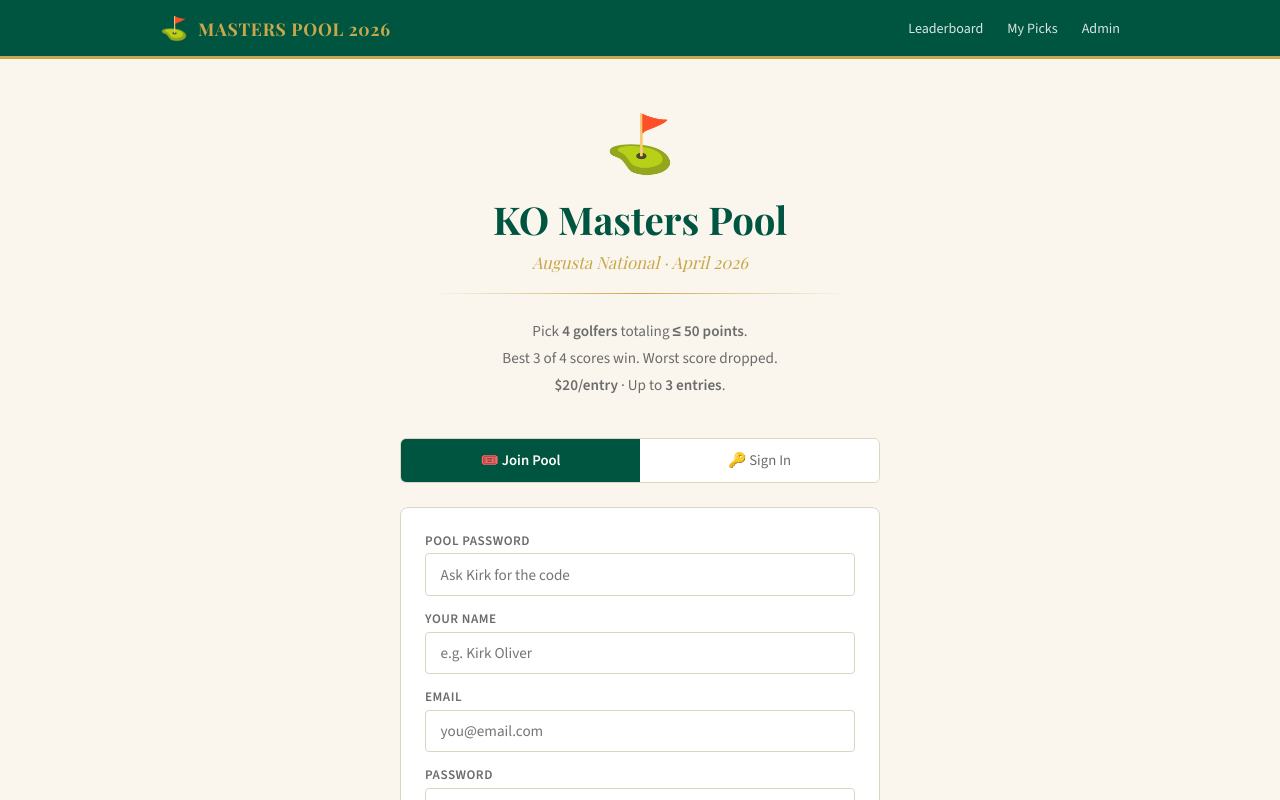
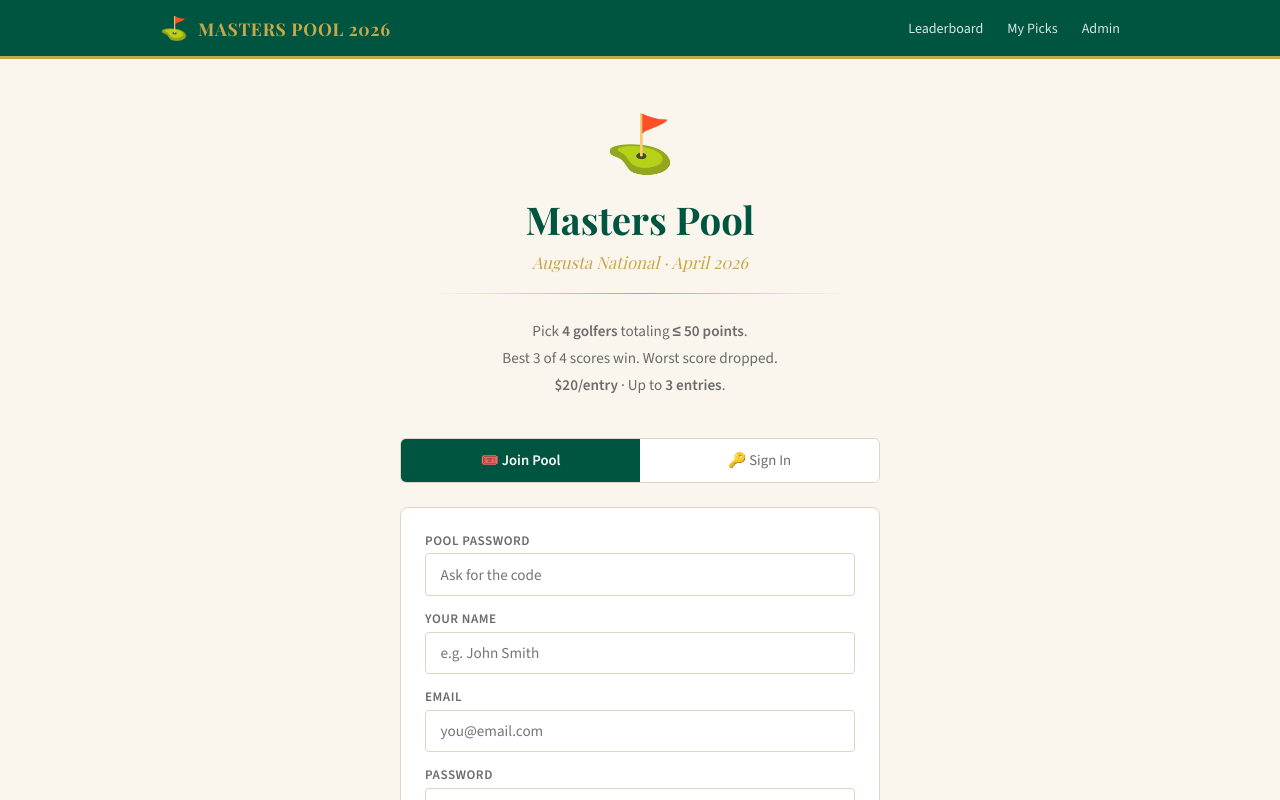
Before and after one commit to KoderKirk/the-masters-pool-2026, a Next.js app: page / in a window 1280 px wide. Shown: the top 800 px of the page. Built offline with nearby package versions, Linux system fonts and the light colour scheme; no server answers.

Commit message:
Update landing page title and placeholder text

```diff
--- a/src/app/page.tsx
+++ b/src/app/page.tsx
@@ -61,7 +61,7 @@
       {/* Hero */}
       <div style={{ textAlign: 'center', marginBottom: '2.5rem' }}>
         <div style={{ fontSize: '3.5rem', marginBottom: '0.75rem' }}>⛳</div>
-        <h1 style={{ fontSize: '2.4rem', color: 'var(--green)', marginBottom: '0.4rem' }}>KO Masters Pool</h1>
+        <h1 style={{ fontSize: '2.4rem', color: 'var(--green)', marginBottom: '0.4rem' }}>Masters Pool</h1>
         <p style={{ color: 'var(--gold)', fontFamily: 'Playfair Display, serif', fontStyle: 'italic', fontSize: '1.05rem', marginBottom: '1.25rem' }}>
           Augusta National · April 2026
         </p>
@@ -96,11 +96,11 @@
             <>
               <div>
                 <label style={labelStyle}>Pool Password</label>
-                <input className="input" placeholder="Ask Kirk for the code" value={poolPass} onChange={e => setPoolPass(e.target.value)} required />
+                <input className="input" placeholder="Ask for the code" value={poolPass} onChange={e => setPoolPass(e.target.value)} required />
               </div>
               <div>
                 <label style={labelStyle}>Your Name</label>
-                <input className="input" placeholder="e.g. Kirk Oliver" value={name} onChange={e => setName(e.target.value)} required />
+                <input className="input" placeholder="e.g. John Smith" value={name} onChange={e => setName(e.target.value)} required />
               </div>
             </>
           )}
```
